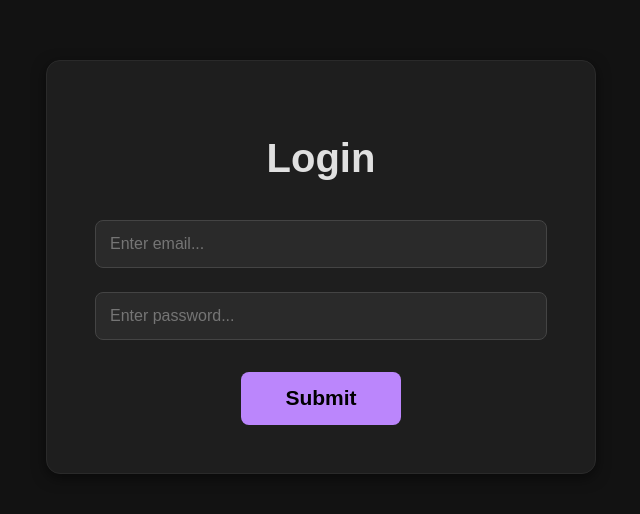
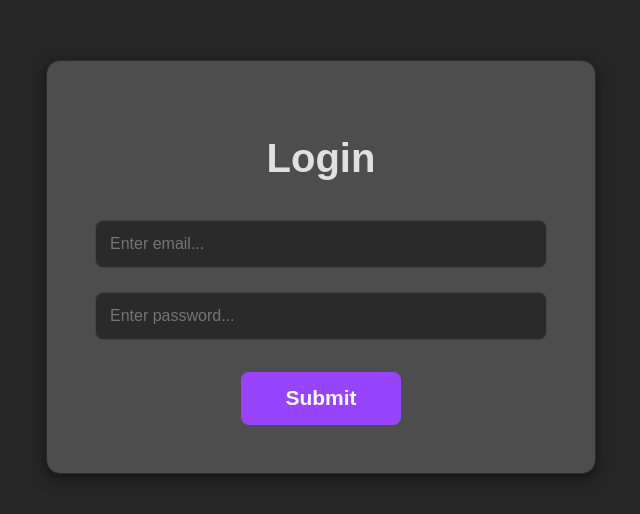
Before and after one commit to alexmck04/AgileProject, a React (Vite) app in the folder web-dev/my-react-app/: page /login in a window 1280 px wide. Shown: the top 514 px of the page, without its empty margins (319-959 px from the left). Built offline with nearby package versions, Linux system fonts and the light colour scheme; no server answers.

Commit message:
Improve contrast of page styling

```diff
--- a/web-dev/my-react-app/src/index.css
+++ b/web-dev/my-react-app/src/index.css
@@ -5,7 +5,7 @@
 
 body {
   margin: 0;
-  background: #121212;
+  background: hsl(0, 0%, 15%);
   color: #e0e0e0;
 }
 
@@ -19,7 +19,7 @@ body {
 
 .login-body {
   text-align: center;
-  background: #1e1e1e;
+   background: hsl(0, 0%, 30%);
   padding: 3rem;
   border-radius: 14px;
   max-width: 550px;
@@ -58,14 +58,14 @@ button {
   padding: 0.7em 1.2em;
   font-size: 1.05em;
   font-weight: 600;
-  background: #bb86fc;
-  color: black;
+  background: #9844ff;
+  color: #ffffff;
   cursor: pointer;
   transition: background 0.25s, transform 0.15s;
 }
 
 button:hover {
-  background: #a26ce6;
+  background: #8c4fd6;
 }
 
 button:active {
@@ -80,7 +80,7 @@ button:active {
 }
 
 nav {
-  background-color: #1d1d1d;
+  background-color: hsl(0, 0%, 30%);
   border: 1px solid #2a2a2a;
   border-radius: 8px;
   max-width: 1100px;
@@ -120,7 +120,7 @@ nav ul li a:active {
   max-width: 1100px;
   margin: 60px auto;
   padding: 2rem;
-  background: #1f1f1f;
+  background: hsl(0, 0%, 30%);
   border-radius: 12px;
   border: 1px solid #2d2d2d;
   box-shadow: 0 0 20px rgba(187, 134, 252, 0.12);
@@ -162,7 +162,7 @@ nav ul li a:active {
 }
 
 .homepage-container {
-  background: #1e1e1e;
+   background: hsl(0, 0%, 30%);
   padding: 3rem;
   border-radius: 14px;
   max-width: 700px;
```
Also changed, not shown: 1 other file (tests, documents, lock files or other folders).
